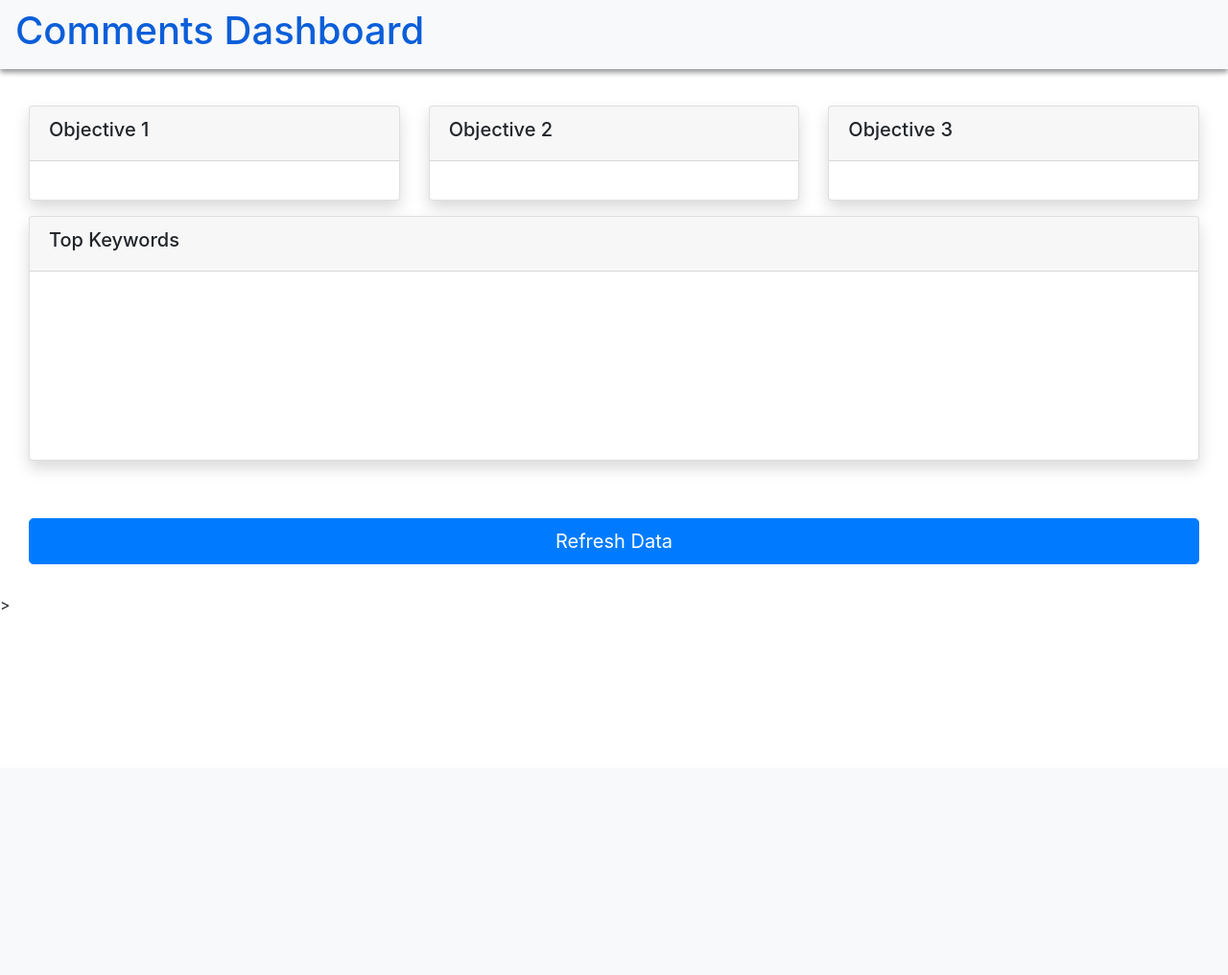
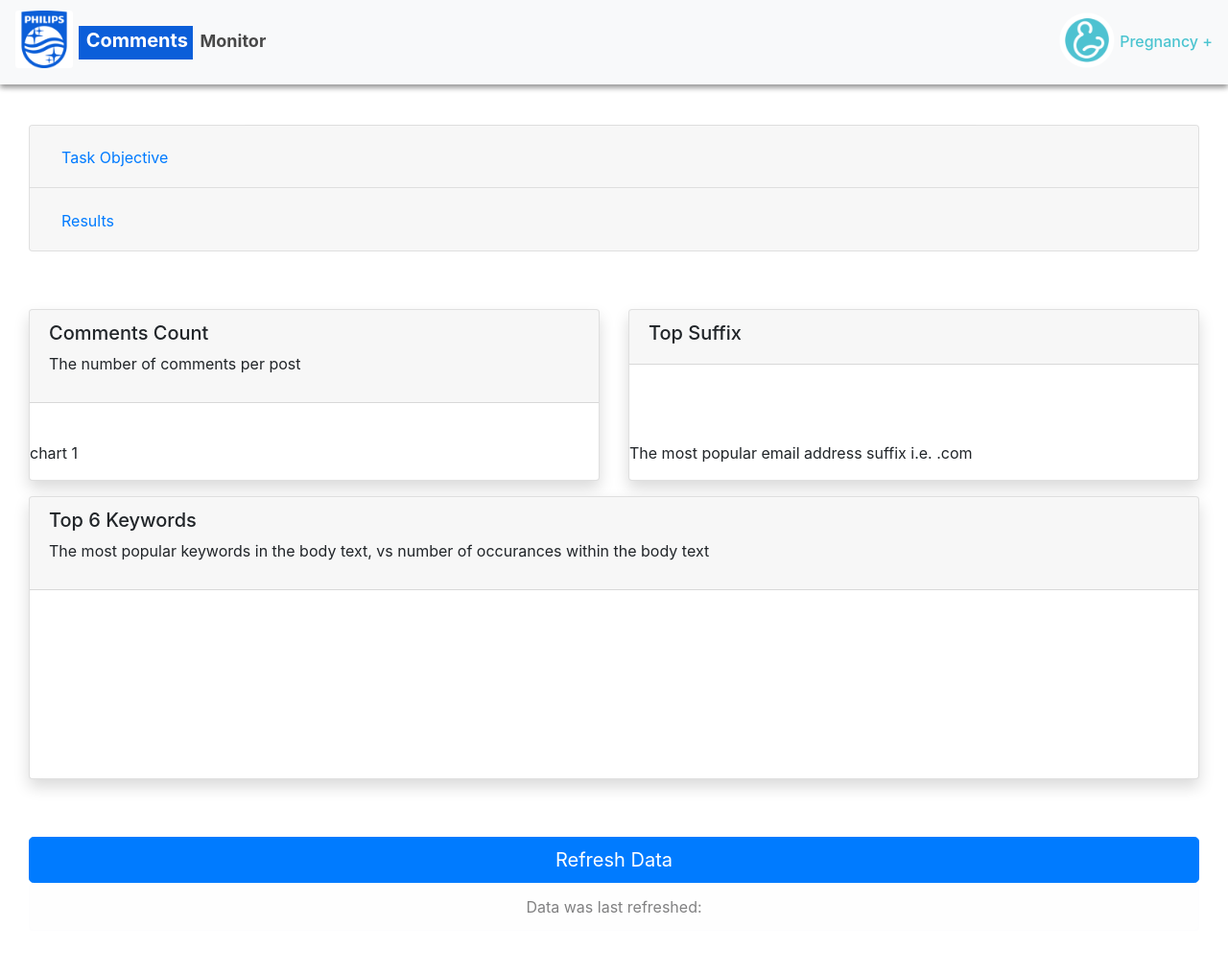
Before and after one commit to dmgale/Philips-Coding-Task, a PHP site: page / in a window 1280 px wide. Shown: the whole page at 96% size. Before the commit the page ends 636 px from the top, so only its background shows below. Run offline with PHP 8.4, Linux system fonts and the light colour scheme; a map, chart or similar area stays blank; some libraries are stand-ins or nearby versions.

Commit message:
Restyle layout, add Task toggle and Data refresh

```diff
--- a/index.html
+++ b/index.html
@@ -4,76 +4,137 @@
 <head>
   <script src="main.js"></script>
   <script src="https://cdnjs.cloudflare.com/ajax/libs/Chart.js/2.8.0/Chart.min.js"></script>
-  <link rel="stylesheet" href="styles.css"></link>
-  <link rel="stylesheet" href="https://stackpath.bootstrapcdn.com/bootstrap/4.3.1/css/bootstrap.min.css"></link>
-  <script src="https://stackpath.bootstrapcdn.com/bootstrap/4.3.1/js/bootstrap.min.js"></script>
+  <script src="https://stackpath.bootstrapcdn.com/bootstrap/4.3.1/js/bootstrap.bundle.min.js"></script>
+  <script src="https://code.jquery.com/jquery-3.3.1.slim.min.js"
+    integrity="sha384-q8i/X+965DzO0rT7abK41JStQIAqVgRVzpbzo5smXKp4YfRvH+8abtTE1Pi6jizo" crossorigin="anonymous">
+  </script>
+  <script src="https://cdnjs.cloudflare.com/ajax/libs/popper.js/1.14.7/umd/popper.min.js"
+    integrity="sha384-UO2eT0CpHqdSJQ6hJty5KVphtPhzWj9WO1clHTMGa3JDZwrnQq4sF86dIHNDz0W1" crossorigin="anonymous">
+  </script>
+  <script src="https://stackpath.bootstrapcdn.com/bootstrap/4.3.1/js/bootstrap.min.js"
+    integrity="sha384-JjSmVgyd0p3pXB1rRibZUAYoIIy6OrQ6VrjIEaFf/nJGzIxFDsf4x0xIM+B07jRM" crossorigin="anonymous">
+  </script>
+
+
+  <link rel="stylesheet" href="styles.css">
+  </link>
+  <link rel="stylesheet" href="https://stackpath.bootstrapcdn.com/bootstrap/4.3.1/css/bootstrap.min.css">
+  </link>
+  <link href="https://fonts.googleapis.com/css?family=Raleway&display=swap" rel="stylesheet">
+
+
 
   <meta charset="UTF-8">
   <meta name="viewport" content="width=device-width, initial-scale=1.0">
   <meta http-equiv="X-UA-Compatible" content="ie=edge">
-  <title>Coding Task</title>
+  <title>Philips Comments Monitor</title>
 </head>
 
 <body>
-
-
-  <div id="navbar"class="navbar navbar-light fixed-top bg-light">
-
-
+  <div id="navbar" class="navbar navbar-light fixed-top bg-light">
+    <a class="navbar-brand" href="#">
+      <img class="logoImg" src="/img/philips_logo.png" alt="Philips Healthcare">
+      <span class="logo logo-left">Comments</span>
+      <span class="logo logo-right">Monitor</span>
+    </a>
     <div>
-          <h1>Comments Dashboard</h1>
+      <h6 class="HP_logo"><img class="logoImg" src="/img/h_p_logo.png" alt="Health & Parenting" class="img-fluid">
+        Pregnancy +</h6>
     </div>
-
   </div>
 
   <div class="container-fluid">
     <div class="row" id="mainContent">
-      <div id="dashboard"class="col-sm-9 ml-sm-auto col-md-10 pt3 bg-white">
+      <div id="dashboard" class="col-sm-9 ml-sm-auto col-md-10 pt3 bg-white">
       </div>
     </div>
   </div>
 
   <div class="section-container">
+      <div class="accordion" id="accordionExample">
+          <div class="card">
+            <div class="card-header" id="headingOne">
+              <h2 class="mb-0">
+                <button class="btn btn-link" type="button" data-toggle="collapse" data-target="#collapseOne" aria-expanded="true" aria-controls="collapseOne">
+                  Task Objective
+                </button>
+              </h2>
+            </div>
+
+            <div id="collapseOne" class="collapse" aria-labelledby="headingOne" data-parent="#accordionExample">
+              <div class="card-body">
+                  <p>Pull all of the comments from the following endpoint:</p>
+                  <div class="alert alert-primary text-center" role="alert">
+                      <a href="https://jsonplaceholder.typicode.com/posts/1/comments">https://jsonplaceholder.typicode.com/posts/1/comments</a>
+                  </div>
+                  <p>And answer the following questions:</p>
+                      <ul>
+                        <li>The number of comments per post</li>
+                        <li>The most popular email address suffix i.e. .com</li>
+                        <li>The most popular keywords in the body text</li>
+                      </ul>
+              </div>
+            </div>
+          </div>
+          <div class="card">
+            <div class="card-header" id="headingTwo">
+              <h2 class="mb-0">
+                <button class="btn btn-link collapsed" type="button" data-toggle="collapse" data-target="#collapseTwo" aria-expanded="false" aria-controls="collapseTwo">
+                  Results
+                </button>
+              </h2>
+            </div>
+            <div id="collapseTwo" class="collapse" aria-labelledby="headingTwo" data-parent="#accordionExample">
+              <div class="card-body">
+
+              </div>
+            </div>
+          </div>
+        </div>
+      </div>
+
+
+  <div class="section-container">
     <div class="row-fluid cards">
       <div class="card-deck">
         <div class="card mb-3 shadow card-theme">
-            <div class="card-header card-header-theme">
-              <h5>Objective 1</h5>
+          <div class="card-header card-header theme">
+            <h5>Comments Count</h5>
+            <p class="font-weight-normal">The number of comments per post</p>
           </div>
           <div class="card-body"></div>
-            <app-bar-chart></app-bar-chart>
+          <p>chart 1</p>
         </div>
         <div class="card mb-3 shadow card-theme">
           <div class="card-header card-header-theme">
-                <h5>Objective 2</h5>
+            <h5>Top Suffix</h5>
           </div>
           <div class="card-body"></div>
-              <app-pie-chart *ngIf='policyDataByHolder' [inputData]='policyDataByHolder' [limit]='3'></app-pie-chart>
-              </div>
-          <div class="card mb-3 shadow card-theme">
-            <div class="card-header card-header-theme">
-              <h5>Objective 3</h5>
-            </div>
-            <div class="card-body"></div>
-            <app-pie-chart *ngIf='polcyDataByCountry' [inputData]='polcyDataByCountry' [limit]='5'></app-pie-chart>
+          <p>The most popular email address suffix i.e. .com</p>
         </div>
       </div>
     </div>
     <div class="row-fluid cards">
       <div class="card shadow card-theme card-bottom">
         <div class="card-header card-header theme">
-              <h5>Top Keywords</h5>
+          <h5>Top 6 Keywords</h5>
+          <p class="font-weight-normal">The most popular keywords in the body text, vs number of occurances within the body text</p>
         </div>
         <div class="card-body">
-                <div><canvas id="myChart"></canvas></div>
+          <div><canvas id="myKeywordsChart" max-height=></canvas></div>
         </div>
       </div>
     </div>
   </div>
 
   <div class="section-container">
-    <button type="button" id="fetchData" class="btn btn-primary btn-lg btn-block" onclick="getApiData()">Refresh Data</button>
-  </div>>
+    <button type="button" id="fetchData" class="btn btn-primary btn-lg btn-block" data-toggle="tooltip"
+      data-placement="bottom" title="Refresh Comments Data" onclick="getApiData(), lastRefresh()">Refresh Data</button>
+    <div class="text-center alert alert-light" role="alert">
+      Data was last refreshed:
+      <div id="refreshDataTime"></div>
+    </div>
+  </div>
 
 </body>
 
--- a/main.js
+++ b/main.js
@@ -2,6 +2,12 @@
 
 //Fetch on First Load
 getApiData()
+
+//Last data refresh
+function lastRefresh() {
+    var apiFetch = new Date();
+    document.getElementById('refreshDataTime').innerHTML=apiFetch
+}
 
 //Increment Objectives Data
 function increment(holding, current) {
@@ -69,13 +75,15 @@
     console.log([commentKeys])
     console.log([commentValues])
 
-    var ctx = document.getElementById('myChart').getContext('2d');
-    var myChart = new Chart(ctx, {
+// Large Barchart Keywords
+
+    var ctx = document.getElementById('myKeywordsChart').getContext('2d');
+    var myKeywordsChart = new Chart(ctx, {
         type: 'bar',
         data: {
             labels: commentKeys,
             datasets: [{
-                label: '# of Votes',
+                label: ['Top  Keywords'],
                 data: commentValues,
                 backgroundColor: [
                     'rgba(255, 99, 132, 0.2)',
@@ -107,6 +115,7 @@
         }
     });
 };
+
     getPopularKeywords();
 
 
@@ -123,4 +132,6 @@
         }
         getCommentsPerPost();
 
+        // Reflect refresh on Time Display
+        lastRefresh()
 } //<--- END OF CLICK EVENT LISTENER
--- a/styles.css
+++ b/styles.css
@@ -9,7 +9,7 @@
     background-color: #ffffff;
     color: #383838;
     height: 100%;
-    font-family: 'Noto Sans KR', sans-serif;
+    font-family: 'Raleway', sans-serif;
 }
 
 a {
@@ -39,13 +39,15 @@
     padding-top: 80px;
     position: fixed;
     background-color: #f2f2f2;
-
 }
 
 #dashboard{
     margin-top: 80px;
 }
 
+.container-fluid {
+    padding-bottom: 20px;
+}
 
 /* Cards for Charts Style Theme */
 
@@ -67,3 +69,38 @@
     display: flex;
     flex-direction: column;
 }
+
+/* Nav logo */
+
+.logo{
+    color: #ffffff;
+    font-weight: bold;
+    font-size: 1.4em;
+}
+
+.logo-left{
+    background-color: #0B5ED9;
+    padding: 3px 5px 8px 8px;
+    font-size: 20px;
+}
+
+.logo-right{
+    color: #484848;
+    padding: 3px 5px 8px 8px;
+    margin-left: -6px;
+    font-size: 18px;
+}
+
+.logoImg {
+    width: 60px;
+    height: 60px;
+    border-radius: 5%;
+    overflow: hidden;
+    margin-top: -6px;
+}
+
+.HP_logo {
+    color: #4BC4D0;
+    padding-top: 10px;
+    text-align: right;
+}
```
Also changed, not shown: img/h_p_logo.png (added), img/philips_logo.png (added), 1 other file. Lines whose indentation alone changed are shown as unchanged.
